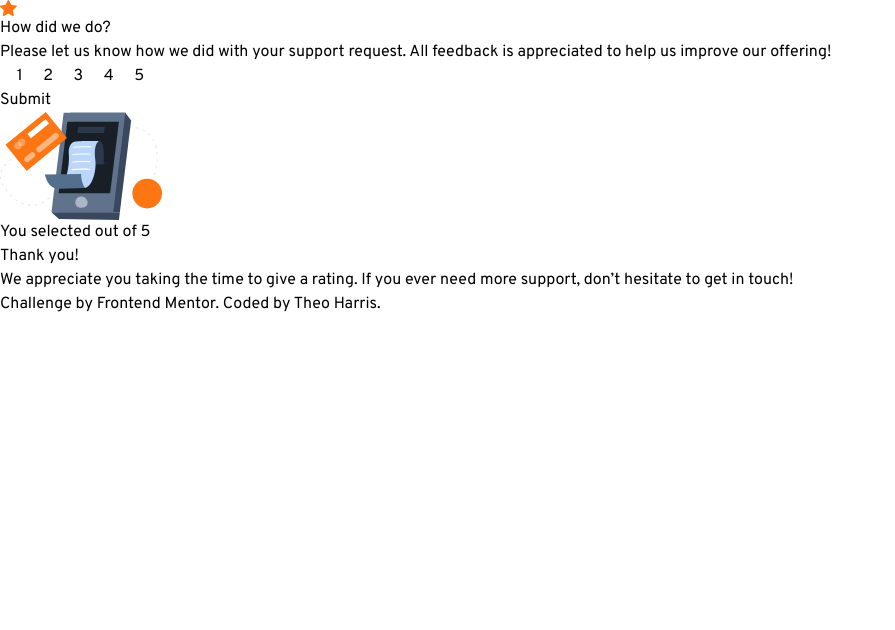
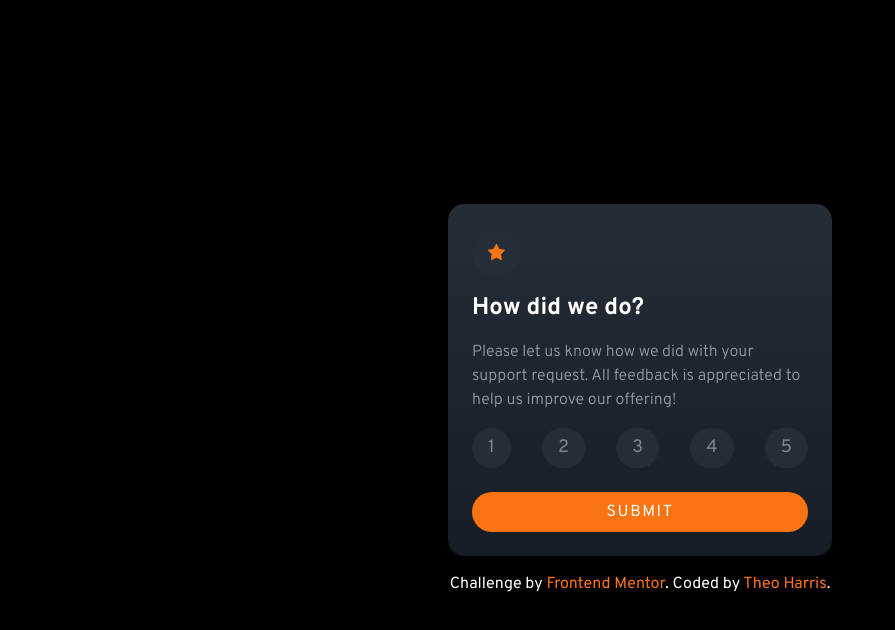
Before and after one commit to Theosaurus-Rex/frontend-mentor-interactive-rating-component, a website: page index.html in a window 1280 px wide. Shown: the whole page, without its empty margins (0-895 px from the left). Drawn offline with Linux system fonts and the light colour scheme.

Commit message:
style: Add desktop styles for survey component

```diff
--- a/index.html
+++ b/index.html
@@ -21,66 +21,102 @@
 
     <title>Frontend Mentor | Interactive rating component</title>
   </head>
-  <body class="font-overpass">
-    <main>
+  <body
+    class="flex flex-col space-y-4 items-center justify-center min-h-screen font-overpass bg-black"
+  >
+    <main
+      class="bg-gradient-to-b from-brand-dark-blue to-brand-darker-blue max-w-96 rounded-2xl"
+    >
       <!-- Rating state start -->
-
+      <div class="rating-survey flex flex-col space-y-4 p-6">
+        <div class="rounded-full bg-brand-light-blue w-fit p-4">
           <img src="images/icon-star.svg" alt="" />
-      <h1>How did we do?</h1>
-      <p>
-        Please let us know how we did with your support request. All feedback is
-        appreciated to help us improve our offering!
+        </div>
+        <h1 class="text-2xl font-bold text-brand-white">How did we do?</h1>
+        <p class="font-light text-brand-light-grey">
+          Please let us know how we did with your support request. All feedback
+          is appreciated to help us improve our offering!
         </p>
-      <form>
-        <div role="group" aria-label="Support Request Rating">
+        <form class="space-y-6">
+          <div
+            role="group"
+            aria-label="Support Request Rating"
+            class="text-lg leading-4 flex w-full justify-between"
+          >
+            <div
+              class="flex items-center content-center rounded-full w-fit px-4 py-3 bg-brand-light-blue text-brand-medium-grey"
+            >
               <input
                 type="radio"
                 id="1"
                 name="rating"
                 value="1"
-            class="invisible"
+                class="hidden"
               />
               <label for="1">1</label>
+            </div>
+            <div
+              class="flex items-center content-center rounded-full w-fit px-4 py-3 bg-brand-light-blue text-brand-medium-grey"
+            >
               <input
                 type="radio"
                 id="2"
                 name="rating"
                 value="2"
-            class="invisible"
+                class="hidden"
               />
               <label for="2">2</label>
+            </div>
+            <div
+              class="flex items-center content-center rounded-full w-fit px-4 py-3 bg-brand-light-blue text-brand-medium-grey"
+            >
               <input
                 type="radio"
                 id="3"
                 name="rating"
                 value="3"
-            class="invisible"
+                class="hidden"
               />
               <label for="3">3</label>
+            </div>
+            <div
+              class="flex items-center content-center rounded-full w-fit px-4 py-3 bg-brand-light-blue text-brand-medium-grey"
+            >
               <input
                 type="radio"
                 id="4"
                 name="rating"
                 value="4"
-            class="invisible"
+                class="hidden"
               />
               <label for="4">4</label>
+            </div>
+            <div
+              class="flex items-center content-center rounded-full w-fit px-4 py-3 bg-brand-light-blue text-brand-medium-grey"
+            >
               <input
                 type="radio"
                 id="5"
                 name="rating"
                 value="5"
-            class="invisible"
+                class="hidden"
               />
               <label for="5">5</label>
             </div>
-        <button type="submit">Submit</button>
+          </div>
+          <button
+            type="submit"
+            class="w-full uppercase text-white tracking-widest text-md rounded-full bg-brand-primary py-2"
+          >
+            Submit
+          </button>
         </form>
+      </div>
 
       <!-- Rating state end -->
 
       <!-- Thank you state start -->
-
+      <div id="thank-you-text" class="hidden">
         <img src="images/illustration-thank-you.svg" alt="" />
         <p>
           You selected
@@ -92,16 +128,21 @@
           We appreciate you taking the time to give a rating. If you ever need
           more support, don’t hesitate to get in touch!
         </p>
-
+      </div>
       <!-- Thank you state end -->
     </main>
 
-    <footer>
+    <footer class="text-white">
       Challenge by
-      <a href="https://www.frontendmentor.io?ref=challenge" target="_blank"
+      <a
+        href="https://www.frontendmentor.io?ref=challenge"
+        target="_blank"
+        class="text-brand-primary"
         >Frontend Mentor</a
       >. Coded by
-      <a href="https://www.frontendmentor.io/profile/Theosaurus-Rex"
+      <a
+        href="https://www.frontendmentor.io/profile/Theosaurus-Rex"
+        class="text-brand-primary"
         >Theo Harris</a
       >.
     </footer>
--- a/tailwind.config.js
+++ b/tailwind.config.js
@@ -12,7 +12,9 @@ module.exports = {
           white: "hsl(0, 0%, 100%)",
           "light-grey": "hsl(217, 12%, 63%)",
           "medium-grey": "hsl(216, 12%, 54%)",
+          "light-blue": "hsl(210, 19%, 18%)",
           "dark-blue": "hsl(213, 19%, 18%)",
+          "darker-blue": "hsl(215, 27%, 12%)",
           "very-dark-blue": "hsl(216, 12%, 8%)",
           primary: "hsl(25, 97%, 53%)",
         },
```
Also changed, not shown: styles/output.css. Lines whose indentation alone changed are shown as unchanged.
